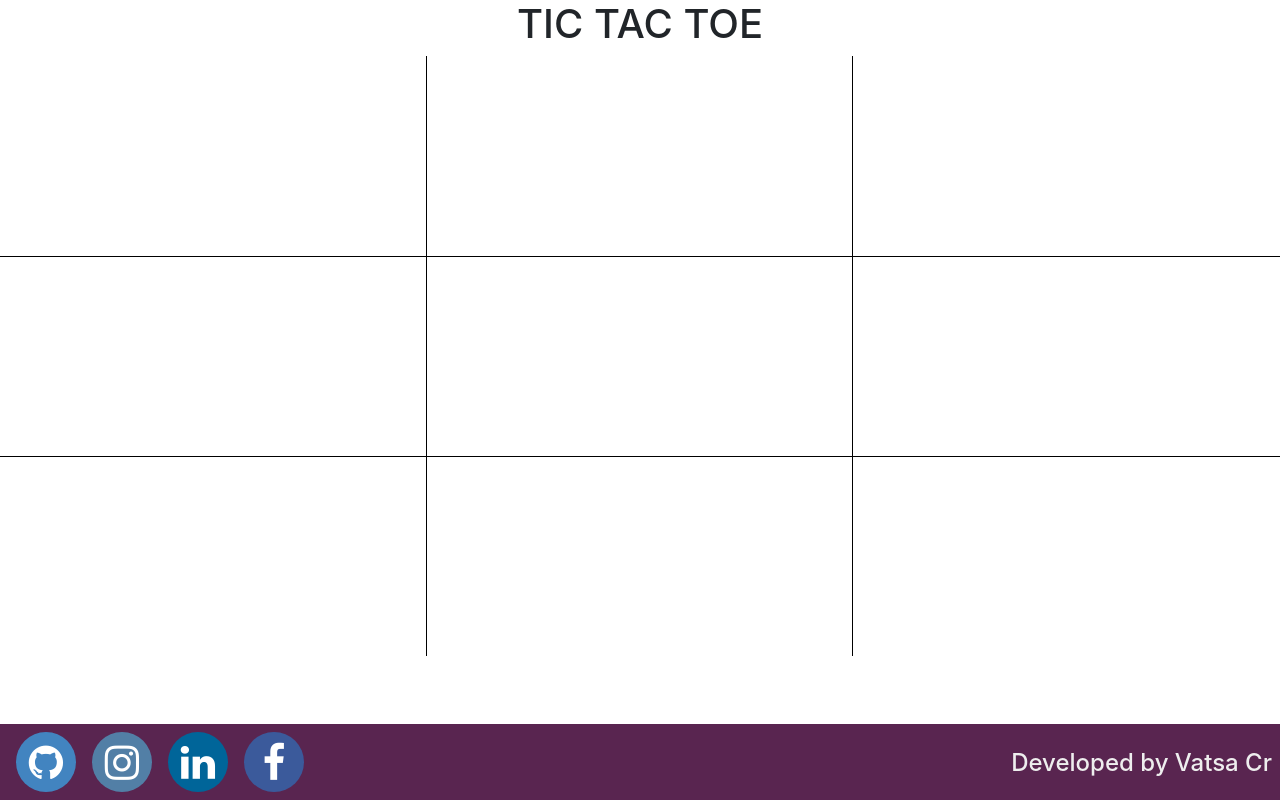
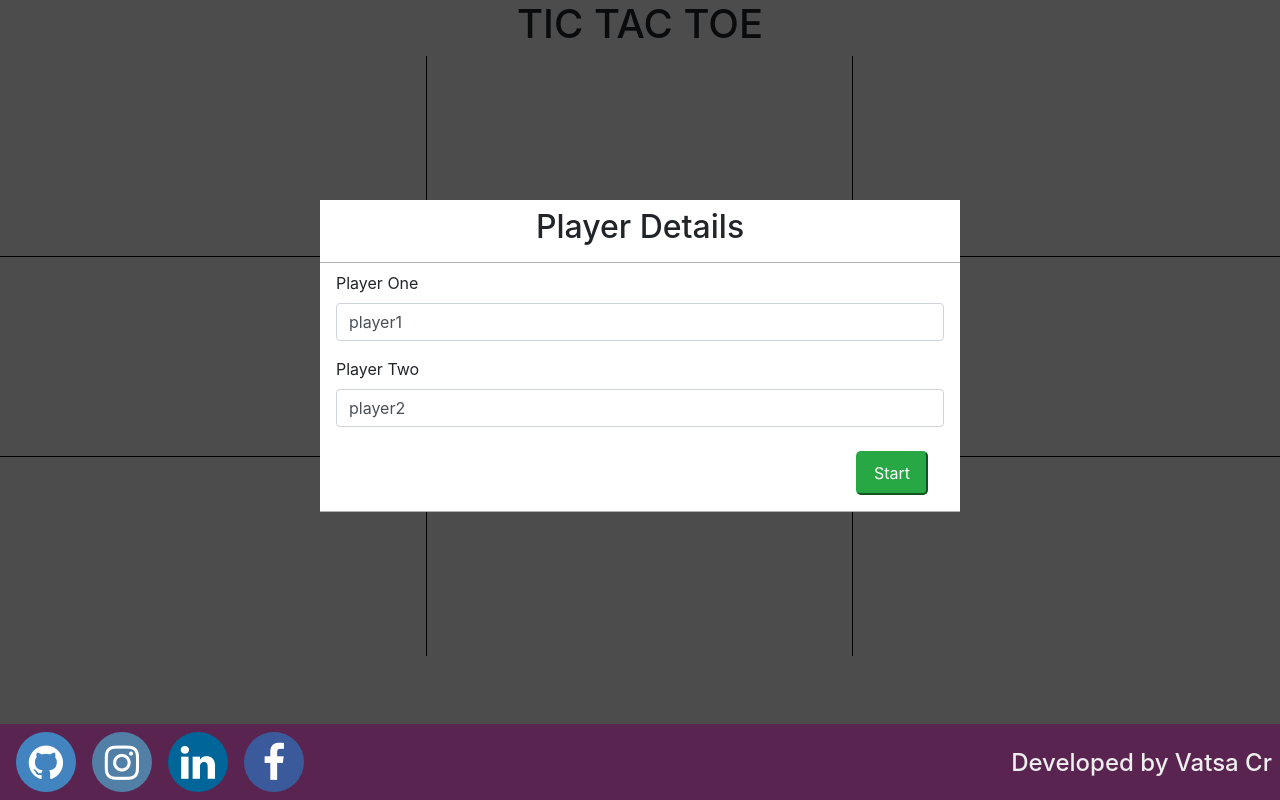
Before and after one commit to vatsacr/TicTacToe, an Angular app: page /new-game in a window 1280 px wide. Built offline with nearby package versions, Linux system fonts and the light colour scheme.

Commit message:
Added player name feature and annouce winner when won

```diff
--- a/src/app/app.module.ts
+++ b/src/app/app.module.ts
@@ -1,6 +1,7 @@
 import { BrowserModule } from '@angular/platform-browser';
 import { NgModule } from '@angular/core';
 import { RouterModule, Routes } from '@angular/router';
+import {FormsModule} from '@angular/forms';
 
 import { AppRoutingModule } from './app-routing.module';
 import { AppComponent } from './app.component';
@@ -24,6 +25,7 @@ const appRoutes: Routes = [
   ],
   imports: [
     BrowserModule,
+    FormsModule,
     AppRoutingModule,
     RouterModule.forRoot(appRoutes)
   ],
--- a/src/app/board/board.component.html
+++ b/src/app/board/board.component.html
@@ -6,3 +6,42 @@
     </div>
 </div>
 </div>
+
+<div class="custom-fade" *ngIf="isBothModalsClosed()"></div>
+<div class="custom-modal" *ngIf="open.winnerAnnouncer">
+    <div class="custom-modal-content">
+        <div class="custom-modal-header text-center">
+            <h4>Congratulations</h4>
+        </div>
+        <div class="custom-modal-body p-4 text-center">
+            <h3>{{winner}} is the winner</h3>
+        </div>
+        <div class="custom-modal-footer">
+            <button class="custom-modal-action-button btn-success" (click)="startNewGame()">New game</button>
+        </div>
+    </div>
+</div>
+<div class="custom-modal" *ngIf="open.playerNameModifier">
+    <div class="custom-modal-content">
+        <div class="custom-modal-header text-center">
+            <h2>Player Details</h2>
+        </div>
+        <div class="custom-modal-body">
+            <form #playerForm="ngForm">
+                <div class="form-group">
+                    <label for="name">Player One</label>
+                    <input type="text" class="form-control" id="name1" [(ngModel)]="player1.Name" name="name1" required placeholder="Name" #name1="ngModel">
+                    <div [hidden]="name1.valid || name1.pristine"class="alert alert-danger">Name is required</div>
+                  </div>
+                  <div class="form-group">
+                    <label for="description">Player Two</label>
+                    <input type="text" class="form-control" id="name2" [(ngModel)]="player2.Name" name="name2" placeholder="Name" required #name2='ngModel'>
+                    <div [hidden]="name2.valid || name2.pristine"class="alert alert-danger">Name is required</div>
+                  </div>
+        <div class="custom-modal-footer">
+            <button class="custom-modal-action-button btn-success" type="submit" [disabled]="!playerForm.form.valid" (click)="open.playerNameModifier = false">Start</button>
+        </div>
+      </form>
+    </div>
+    </div>
+</div>
--- a/src/app/board/board.component.scss
+++ b/src/app/board/board.component.scss
@@ -20,3 +20,44 @@
 .red-color{
     color: #ff5030;
 }
+
+.custom-fade{
+    position: absolute;
+    top: 0;
+    bottom: 0;
+    left: 0;
+    right: 0;
+    background: #000000;
+    opacity: 0.7;
+}
+
+.custom-modal-content{
+    width: 50%;
+    position: absolute;
+    z-index: 150;
+    background: #ffffff;
+    left: 25%;
+    right: 25%;
+    top: 25%;
+}
+.custom-modal-body, .custom-modal-header{
+    border-bottom: 1px solid #b1b1b1;
+    padding: 0.5rem 1rem;
+}
+.custom-modal-footer{
+    padding: 0.5rem 1rem;
+    text-align: right;
+}
+
+.custom-modal-action-button{
+margin-left: 0.5rem;
+padding: 0.5rem 1rem;
+}
+
+button {
+    border-radius: 5px;
+}
+
+button:disabled {
+    opacity: 0.5;
+}
--- a/src/app/board/board.component.ts
+++ b/src/app/board/board.component.ts
@@ -8,11 +8,13 @@ import {Player} from '../player';
 })
 export class BoardComponent implements OnInit {
   DIMENSIONS:Array<number> = [];
-  mainTable = ['a','b','c','d','e','f','g','h','i'];
+  mainTable:Array<string> = ['a','b','c','d','e','f','g','h','i'];
   players:Array<Player> = [];
   player1:Player = {'BoxesOwned':[],'Turn':false,Type:'O','Winner':false, Name:'player1'};
   player2:Player = {'BoxesOwned':[],'Turn':false,Type:'X','Winner':false, Name:'player2'};
-  winningSequence = [[1,2,3],[4,5,6],[7,8,9],[1,5,9],[3,5,7],[1,4,7],[2,5,8],[3,6,9]];
+  winningSequence:Array<Array<number>> = [[1,2,3],[4,5,6],[7,8,9],[1,5,9],[3,5,7],[1,4,7],[2,5,8],[3,6,9]];
+  open = {'playerNameModifier':true, 'winnerAnnouncer':false};
+  winner:string = '';
   constructor() { }
   ngOnInit() {
     this.players.push(this.player1);
@@ -22,7 +24,7 @@ export class BoardComponent implements OnInit {
   }
 
   setBorderTop(dimension:number){
-    return dimension === 0 || dimension === 1 || dimension === 2?'none':''
+    return dimension === 0 || dimension === 1 || dimension === 2?'none':'';
   }
 
   markLocation(dimension:number){
@@ -72,24 +74,22 @@ export class BoardComponent implements OnInit {
   isWinner(player:Player){
     // Get the value of all the horizontals
     if(this.mainTable[0] === this.mainTable[1] && this.mainTable[1] == this.mainTable[2] || this.mainTable[3] === this.mainTable[4] && this.mainTable[4] === this.mainTable[5] || this.mainTable[6] === this.mainTable[7] && this.mainTable[7] === this.mainTable[8]){
-      console.log(player.Name + 'is the winner');
-      this.resetGame();
+      this.winnerAnnouncerFunction(player);
     }
 
     // Get the value of all the verticals
     if(this.mainTable[0] === this.mainTable[3] && this.mainTable[3] == this.mainTable[6] || this.mainTable[1] === this.mainTable[4] && this.mainTable[4] === this.mainTable[7] || this.mainTable[2] === this.mainTable[5] && this.mainTable[5] === this.mainTable[8]){
-      console.log(player.Name + 'is the winner');
-      this.resetGame();
+      this.winnerAnnouncerFunction(player);
     }
 
     // Get the value of all the diagonals
     if(this.mainTable[0] === this.mainTable[4] && this.mainTable[4] == this.mainTable[8] || this.mainTable[2] === this.mainTable[4] && this.mainTable[4] === this.mainTable[6]){
-      console.log(player.Name + 'is the winner');
-      this.resetGame();
+      this.winnerAnnouncerFunction(player);
     }
   }
 
-  resetGame(){
+  startNewGame(){
+    this.open.winnerAnnouncer = false;
     this.players[0].BoxesOwned = [];
     this.players[1].BoxesOwned = [];
     this.player1.BoxesOwned = [];
@@ -99,5 +99,14 @@ export class BoardComponent implements OnInit {
     this.mainTable = ['a','b','c','d','e','f','g','h','i'];
   }
 
+  isBothModalsClosed(){
+    return this.open.playerNameModifier || this.open.winnerAnnouncer;
+  }
+
+  winnerAnnouncerFunction(player:Player) {
+    this.winner = player.Name;
+    this.open.winnerAnnouncer = true;
+  }
+
 
 }
```
